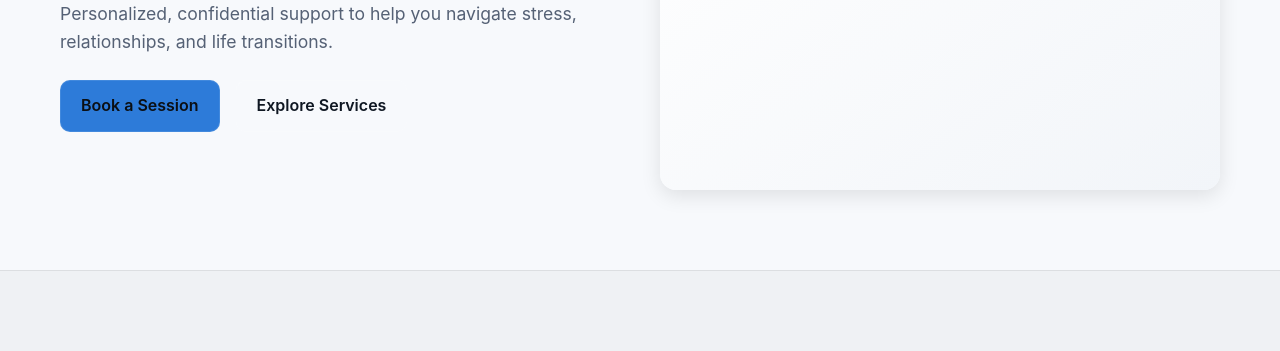
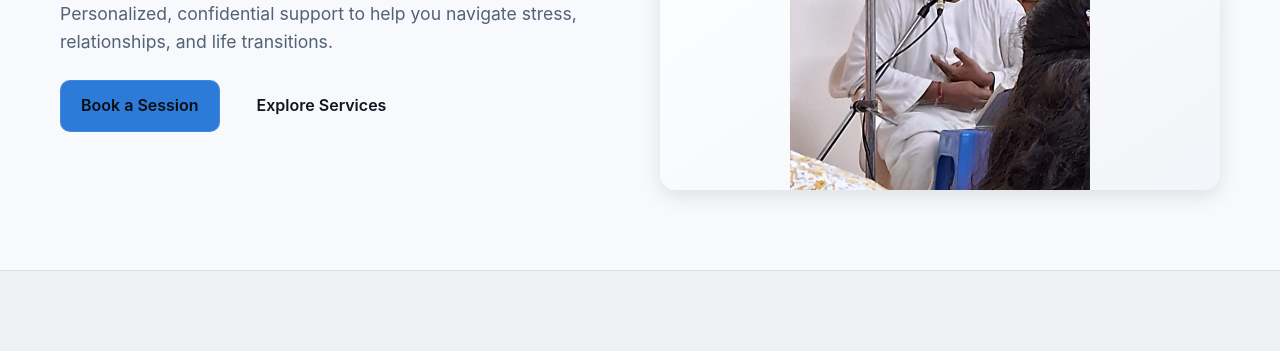
Before and after one commit to praneshwargovinddas/counselling, a plain HTML site: page index.html in a window 1280 px wide. Shown: the part 323-674 px from the top of the page. Drawn offline with Linux system fonts and the light colour scheme.

Commit message:
Update index.html

```diff
--- a/index.html
+++ b/index.html
@@ -40,7 +40,7 @@
           </div>
         </div>
         <div class="hero-media">
-          <div class="hero-illustration"><img src="assets/img.jpg" alt="Praneshwar Govind Das" width="300" height="360"></div>
+          <div class="hero-illustration"><img src="img.jpg" alt="Praneshwar Govind Das" width="300" height="360"></div>
         </div>
       </div>
     </section>
@@ -196,4 +196,5 @@
 
   <script src="script.js"></script>
 </body>
+
 </html>
```
